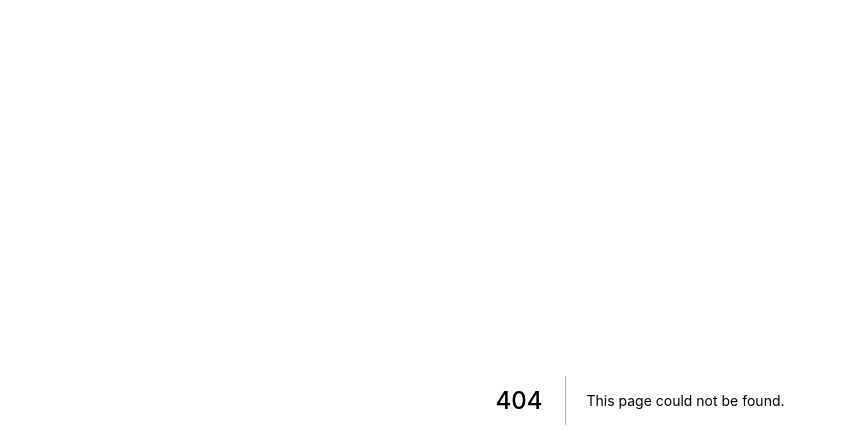
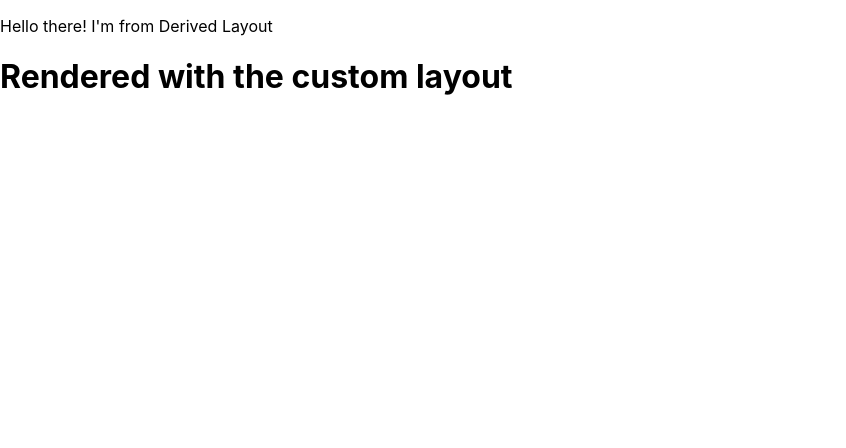
Before and after one commit to HussainArif12/nextjs-learn, a Next.js app: page /derivedLayout in a window 1280 px wide. Before the commit this address had no page. Shown: the top 448 px of the page, without its empty margins (0-846 px from the left). Built offline with nearby package versions, Linux system fonts and the light colour scheme.

Commit message:
Working build

```diff
--- /dev/null
+++ b/components/layout.js
@@ -0,0 +1,9 @@
+//import styles from "../styles/Layouts.module.css";
+export default function CustomLayout({ children }) {
+  return (
+    <div>
+      {children}
+      <h1>Rendered with the custom layout</h1>{" "}
+    </div>
+  );
+}
--- /dev/null
+++ b/pages/derivedLayout.js
@@ -0,0 +1,12 @@
+import CustomLayout from "../components/layout";
+
+function DerivedLayout() {
+  return (
+    <>
+      <CustomLayout>
+        <p>Hello there! I'm from Derived Layout</p>
+      </CustomLayout>
+    </>
+  );
+}
+export default DerivedLayout;
--- a/styles/Home.module.css
+++ b/styles/Home.module.css
@@ -45,7 +45,6 @@
 .title a:active {
   text-decoration: underline;
 }
-
 .title {
   margin: 0;
   line-height: 1.15;
@@ -120,3 +119,6 @@
     flex-direction: column;
   }
 }
+.myP {
+  background-color: blue;
+}
--- /dev/null
+++ b/styles/Layouts.module.css
@@ -0,0 +1,3 @@
+.container {
+  background-color: blue;
+}
--- a/styles/globals.css
+++ b/styles/globals.css
@@ -14,3 +14,6 @@ a {
 * {
   box-sizing: border-box;
 }
+.myP {
+  background-color: blue;
+}
```
